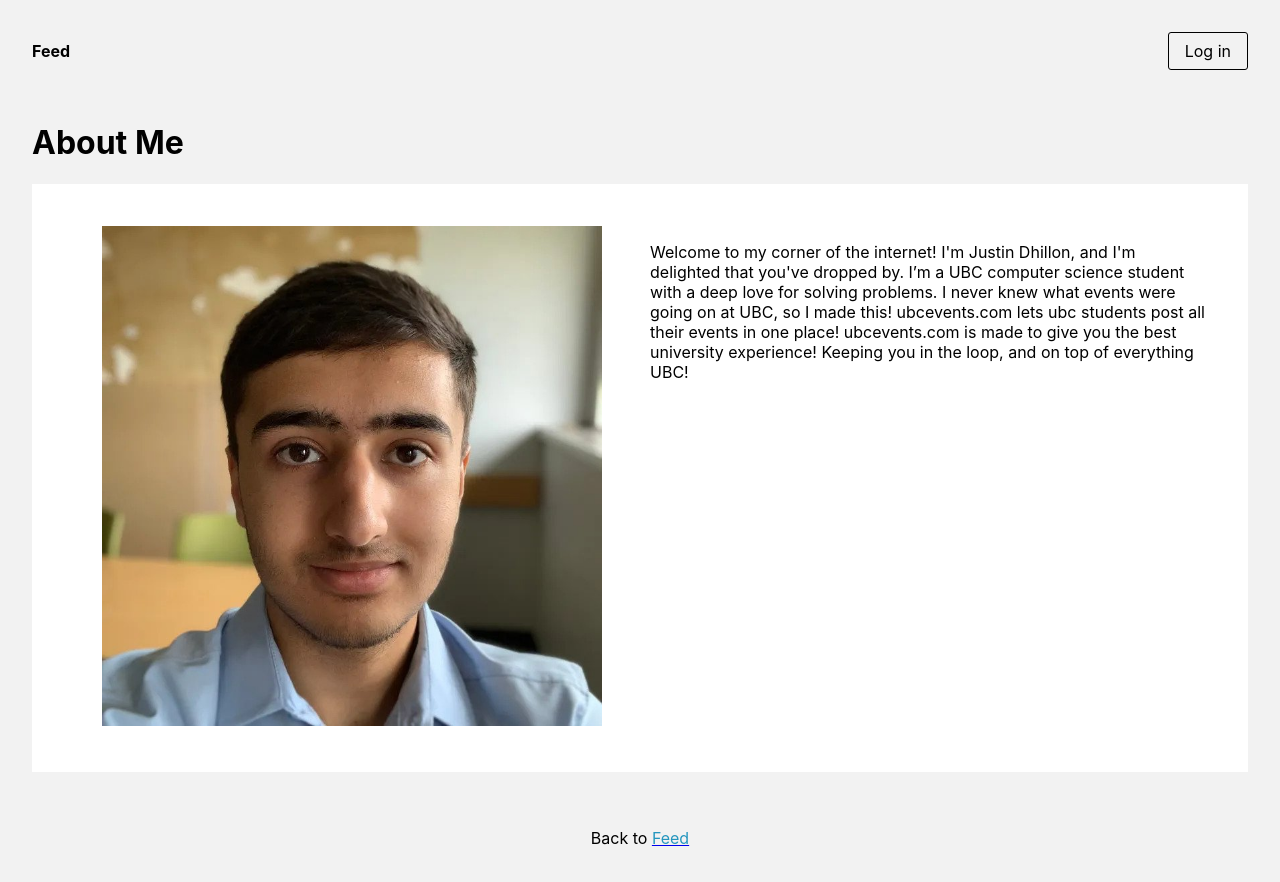
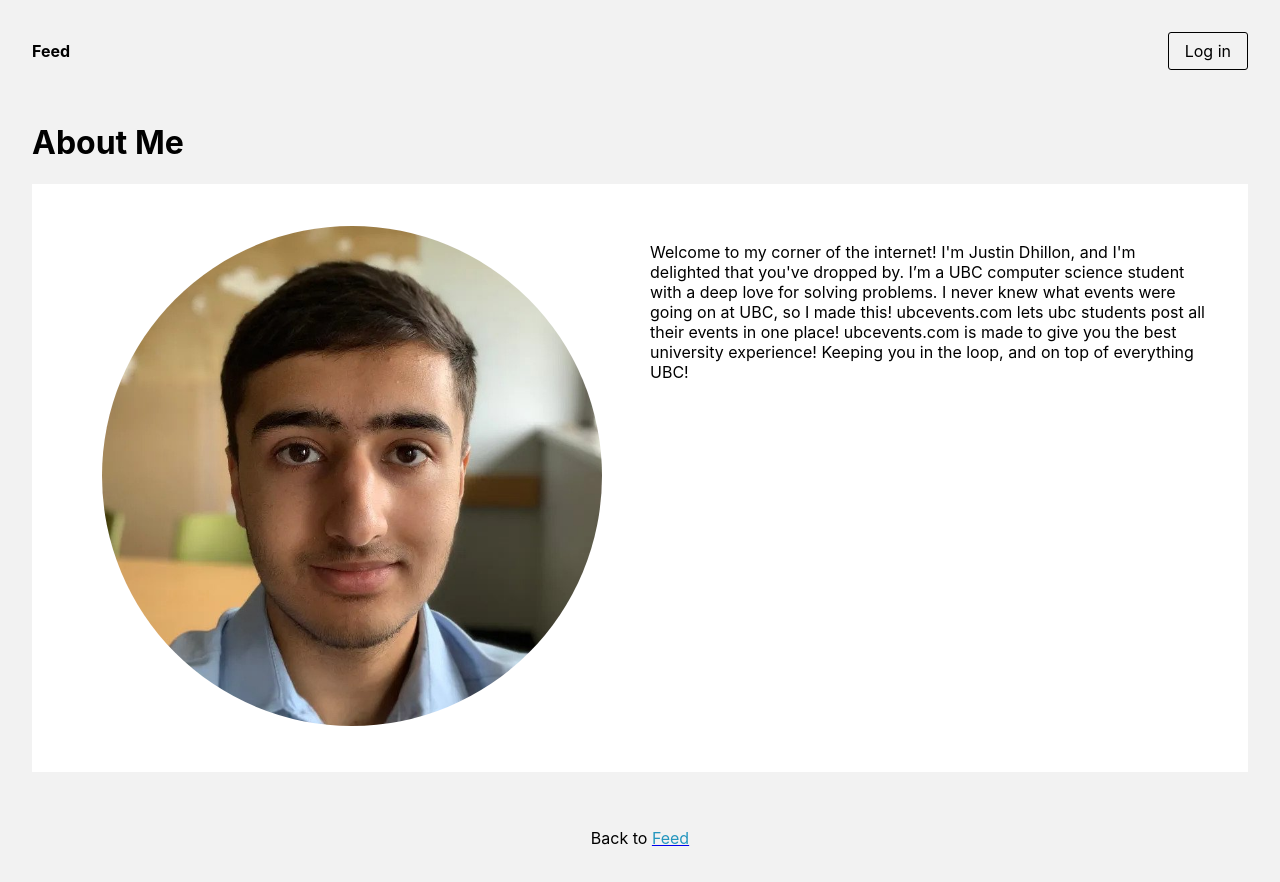
Before and after one commit to justindhillon/ubcevents, a Next.js app: page /about-me in a window 1280 px wide. Shown: the top 882 px of the page. Built offline with nearby package versions, Linux system fonts and the light colour scheme; no server answers.

Commit message:
modified:   pages/about-me.tsx

```diff
--- a/pages/about-me.tsx
+++ b/pages/about-me.tsx
@@ -13,12 +13,13 @@ const AboutMe: React.FC = () => {
         <div className="page">
             <h1>About Me</h1>
             <main>
-                <div className="column" style={{ borderRadius:"50%" }}>
+                <div className="column">
                 <Image
                     src="/images/profile.jpg"
                     width={500}
                     height={500}
                     alt="Picture of the author"
+                    style={{ borderRadius:"50%" }}
                 />
                 </div>
                 <div className="column" style={{ textAlign:"left" }}>
```
